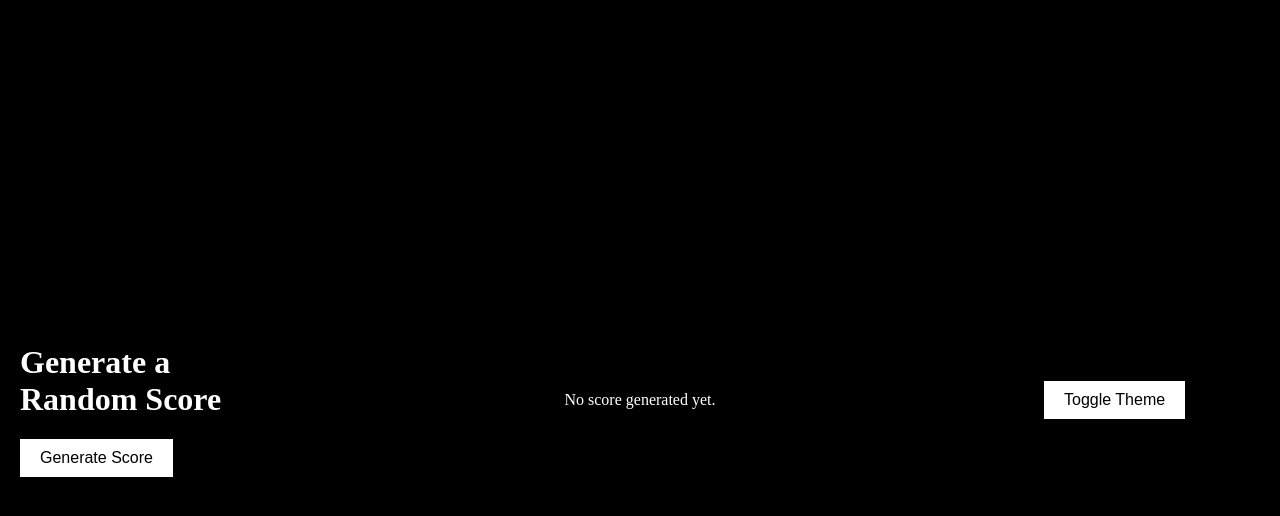
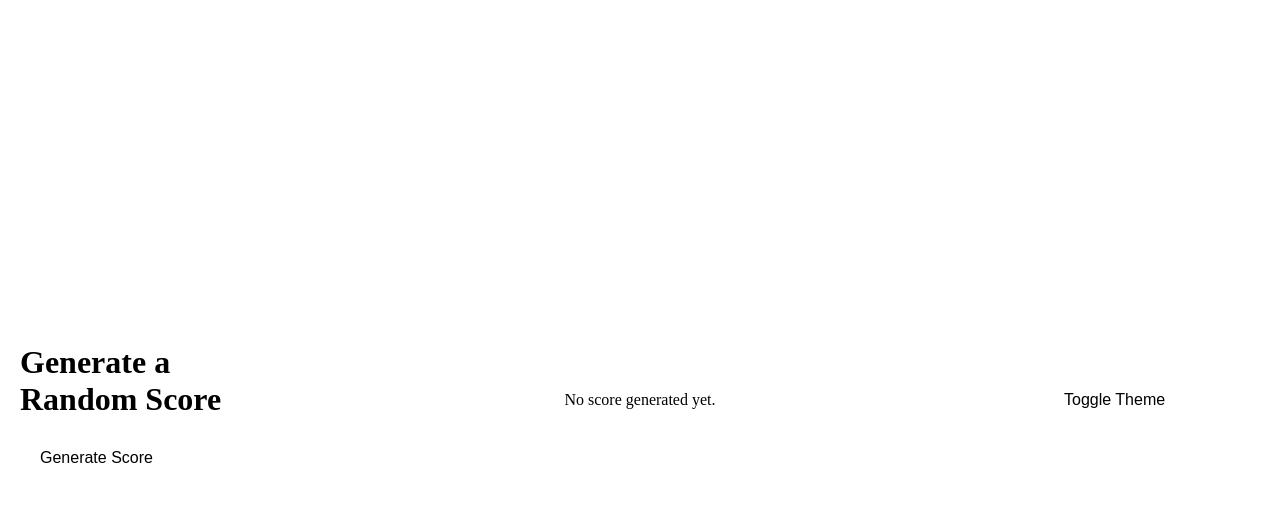
Before and after one commit to capadobatman/sheet-generator, a Flask app: page / in a window 1280 px wide. Shown: the top 516 px of the page. Run offline with Flask 3, Linux system fonts and the light colour scheme.

Commit message:
invert sheet color with dark theme

```diff
--- a/app/templates/index.html
+++ b/app/templates/index.html
@@ -61,7 +61,7 @@
 
   <div class="center">
     {% if image %}
-      <img class="score" src="{{ url_for('static', filename='score.png') }}" alt="Generated Score">
+      <img id="scoreImage" class="score" src="{{ url_for('static', filename='score.png') }}" alt="Generated Score">
     {% else %}
       <p>No score generated yet.</p>
     {% endif %}
@@ -72,16 +72,32 @@
   </div>
 
   <script>
-    function toggleTheme() {
-      const body = document.body;
-      if (body.style.backgroundColor === "black") {
-        body.style.backgroundColor = "white";
-        body.style.color = "black";
-      } else {
-        body.style.backgroundColor = "black";
-        body.style.color = "white";
-      }
+  function setTheme(isDark) {
+    const body = document.body;
+    const img = document.getElementById("scoreImage");
+
+    if (isDark) {
+      body.style.backgroundColor = "black";
+      body.style.color = "white";
+      if (img) img.src = "{{ url_for('static', filename='score_dark.png') }}";
+      localStorage.setItem('theme', 'dark');
+    } else {
+      body.style.backgroundColor = "white";
+      body.style.color = "black";
+      if (img) img.src = "{{ url_for('static', filename='score.png') }}";
+      localStorage.setItem('theme', 'light');
     }
+  }
+
+  function toggleTheme() {
+    const current = localStorage.getItem('theme');
+    setTheme(current !== 'dark');
+  }
+
+  window.onload = function () {
+    const saved = localStorage.getItem('theme');
+    setTheme(saved === 'dark');
+  };
   </script>
 </body>
 </html>
```
Also changed, not shown: app/generator.py (+9 -0 lines).
